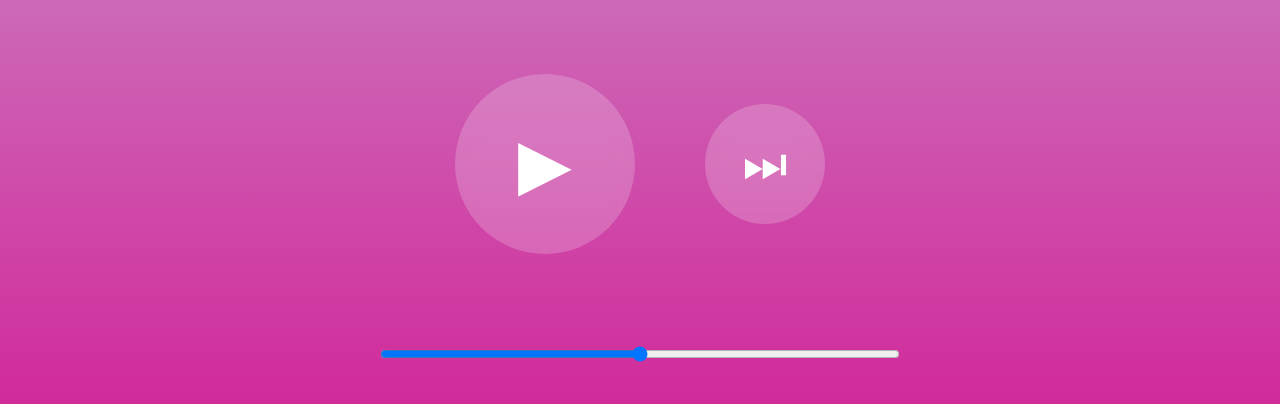
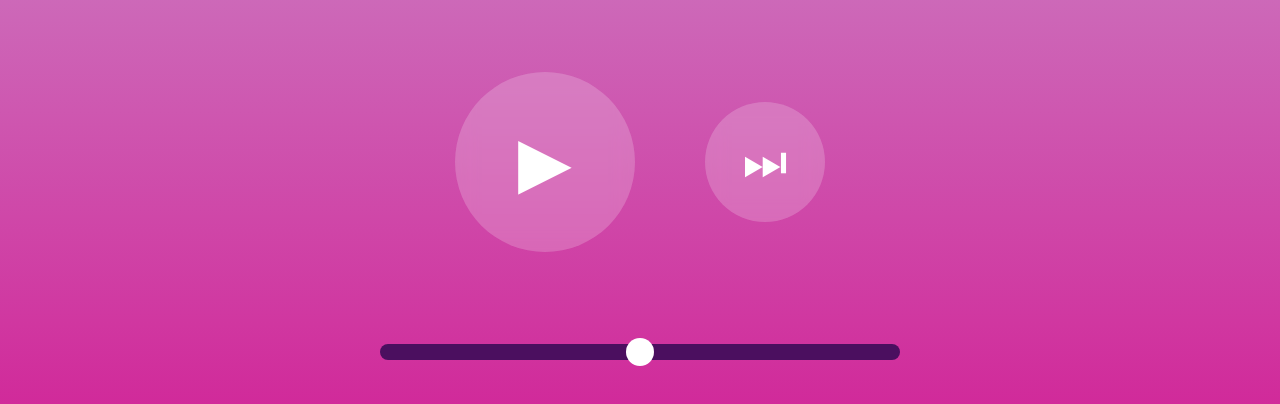
Before and after one commit to Color-your-reality-Radio/color-your-reality-radio.github.io, a plain HTML site: page index.html in a window 1280 px wide. Shown: the part 382-786 px from the top of the page. Drawn offline with Linux system fonts and the light colour scheme.

Commit message:
Update style.css

```diff
--- a/style.css
+++ b/style.css
@@ -108,7 +108,52 @@
 margin-top:90px;
 }
 
-input[type="range"]{
-width:520px;
-height:8px;
+/* громкость */
+
+input[type="range"] {
+
+    width:520px;
+    height:16px;
+
+    appearance:none;
+    -webkit-appearance:none;
+
+    background:#4b0f5f;
+
+    border-radius:10px;
+
+    outline:none;
 }
+
+/* бегунок */
+
+input[type="range"]::-webkit-slider-thumb {
+
+    appearance:none;
+    -webkit-appearance:none;
+
+    width:28px;
+    height:28px;
+
+    border-radius:50%;
+
+    background:white;
+
+    cursor:pointer;
+
+}
+
+input[type="range"]::-moz-range-thumb {
+
+    width:28px;
+    height:28px;
+
+    border-radius:50%;
+
+    background:white;
+
+    cursor:pointer;
+
+    border:none;
+
+}
```
